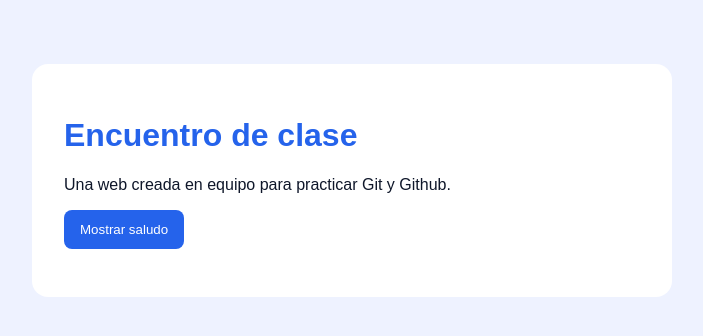
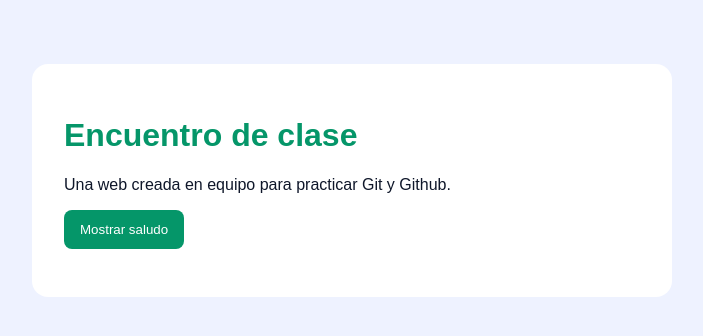
Before and after one commit to APCIRP/practica-git-pareja, a plain HTML site: page index.html in a window 1280 px wide. Shown: the whole page, without its empty margins (288-991 px from the left). Drawn offline with Linux system fonts and the light colour scheme.

Commit message:
Proponer un nuevo color principal

```diff
--- a/style.css
+++ b/style.css
@@ -1,5 +1,5 @@
 :root {
-  --color-principal: #2563eb;
+  --color-principal: #059669;
 }
 
 body {
```
